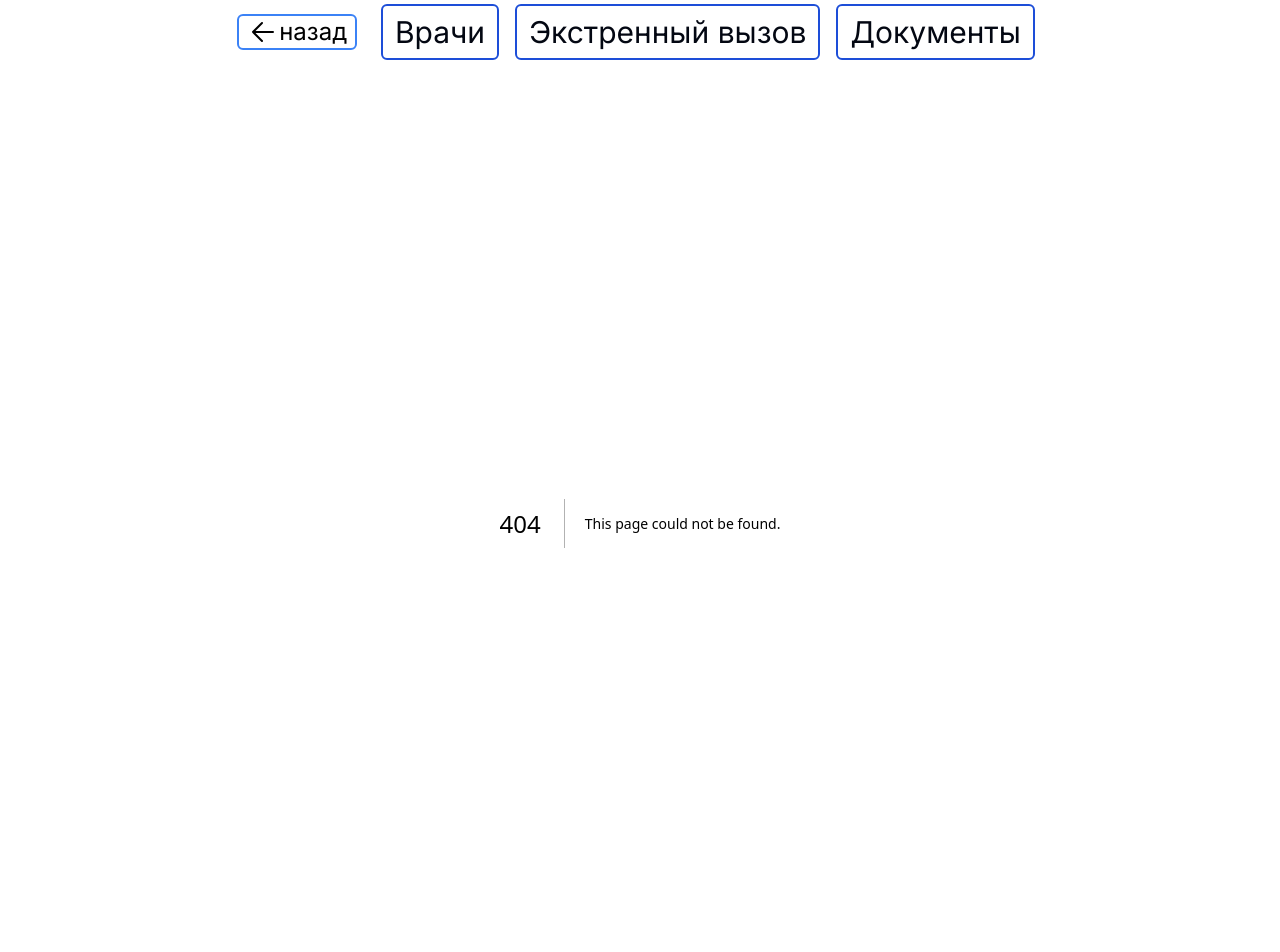
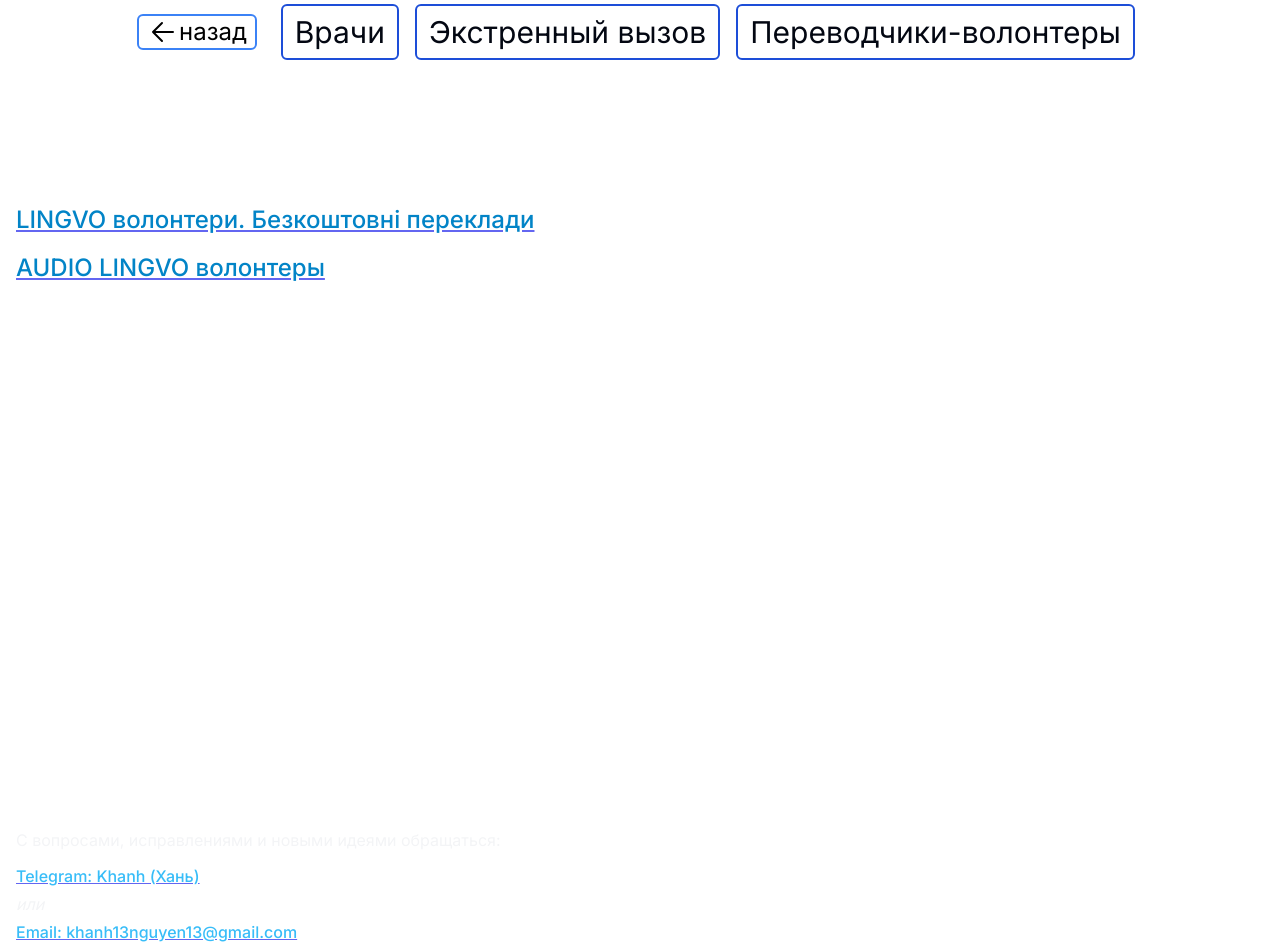
Before and after one commit to Khaanh/Memmingen-Info, a Next.js app: page /translators in a window 1280 px wide. Before the commit this address had no page. Shown: the part 120-1072 px from the top of the page. Built offline with nearby package versions, Linux system fonts and the light colour scheme.

Commit message:
added page translators & contact in footer

```diff
--- a/app/components/FooterPage.tsx
+++ b/app/components/FooterPage.tsx
@@ -2,9 +2,16 @@ import React from 'react'
 
 export default function FooterPage() {
   return (
-    <footer className='flex flex-initial py-3 text-gray-100 dark:bg-gray-800 dark:border-gray-600'>
-      <div className="container flex-initial mx-auto px-4">
-        Footer page
+    <footer className='flex flex-initial py-6 text-gray-100 dark:bg-gray-800 dark:border-gray-600'>
+      <div className="container px-2 lg:px-4 flex-initial mx-auto">
+        <div className='flex flex-col'>
+          <p className='mb-3'>
+            С вопросами, исправлениями и новыми идеями обращаться:
+          </p>
+          <a href="https://t.me/Kh2nh" className='mb-1 break-all text-sky-400 font-medium underline decoration-indigo-500 hover:decoration-wavy'>Telegram: Khanh (Хань)</a>
+          <i className='mb-1'>или</i>
+          <a href="mailto:khanh13nguyen13@gmail.com" className='break-all text-sky-400 font-medium underline decoration-indigo-500 hover:decoration-wavy'>Email: khanh13nguyen13@gmail.com</a>
+        </div>
       </div>
     </footer>
   )
--- a/app/components/HeaderPage.tsx
+++ b/app/components/HeaderPage.tsx
@@ -7,7 +7,7 @@ import Image from 'next/image';
 export default function HeaderPage() {
   return (
     <header className='flex flex-initial text-gray-950 mt-6 mb-14'>
-      <div className="container flex-initial mx-auto px-4">
+      <div className="container px-1 sm:px-2 lg:px-4 flex-initial mx-auto">
         <nav>
           <Link className='flex items-center justify-center mb-6' href='/'>
             <Image
--- a/app/components/Navigation.tsx
+++ b/app/components/Navigation.tsx
@@ -12,13 +12,12 @@ export default function Navigation() {
     {
       href: "doctors",
       label: "Врачи"
-    },
-    {
+    }, {
       href: "emergency",
       label: "Экстренный вызов"
     }, {
-      href: "documents",
-      label: "Документы"
+      href: "translators",
+      label: "Переводчики-волонтеры"
     }
   ]
 
@@ -29,7 +28,7 @@ export default function Navigation() {
 
   return (
     <ul className='flex flex-wrap items-center justify-center mx-auto'>
-      <button className='flex items-center border-2 border-blue-500  rounded-md px-2 hover:bg-blue-500 transition text-black hover:text-white hover:-translate-x-1 sm:mr-4' onClick={() => router.back()}>
+      <button className='flex items-center border-2 border-blue-500 rounded-md px-2 hover:bg-blue-500 transition text-black hover:text-white hover:-translate-x-1 sm:mr-4' onClick={() => router.back()}>
         <ArrowSmallLeftIcon className='h-8 w-8' />
         <span className='text-2xl'>назад</span>
       </button>
@@ -39,7 +38,7 @@ export default function Navigation() {
             <li key={link.label} className='m-2'>
               <Link
                 href={`/${link.href}`}
-                className={`flex text-3xl text-center border-2 border-blue-700 rounded-md px-3 py-2 transition hover:-translate-y-0.5 ${pathName === "/" + link.href ? 'link-active' : ''} `}>
+                className={`flex text-2xl px-2 sm:px-3 sm:text-3xl text-center border-2 border-blue-700 rounded-md py-2 transition hover:-translate-y-0.5 ${pathName === "/" + link.href ? 'link-active' : ''} `}>
                 {link.label}
               </Link>
             </li>
--- a/app/layout.tsx
+++ b/app/layout.tsx
@@ -21,7 +21,7 @@ export default function RootLayout({
       <body className={`${inter.className} bg-white`}>
         <div className='flex flex-col justify-between min-h-screen'>
           <HeaderPage />
-          <main className="container lg:px-4 flex-initial mx-auto px-2 mb-10">
+          <main className="container px-2 lg:px-4 flex-initial mx-auto mb-10">
             {children}
           </main>
           <FooterPage />
--- /dev/null
+++ b/app/translators/page.tsx
@@ -0,0 +1,30 @@
+import React from 'react'
+
+const linkGroups = [
+  {
+    href: "https://t.me/+SvJO-CAYnH04MTgx",
+    label: "LINGVO волонтери. Безкоштовнi переклади"
+  },
+  {
+    href: "https://bit.ly/lingvoaudio",
+    label: "AUDIO LINGVO волонтеры"
+  }
+]
+export default function Page() {
+  return (
+    <div className='sm:h-[80vh]'>
+      <h1 className='text-2xl mb-4 sm:text-4xl font-bold sm:mb-10'>Телеграм-группы для поиска переводчиков:  </h1>
+      <ul>
+        {
+          linkGroups.map((link, index) => {
+            return (
+              <li key={link.href} className='flex mb-4'>
+                <a href={`${link.href}`} className='text-1xl sm:text-2xl break-all text-sky-600 font-medium underline decoration-indigo-500 hover:decoration-wavy'>{link.label}</a>
+              </li>
+            )
+          })
+        }
+      </ul>
+    </div>
+  )
+}
```
Also changed, not shown: public/assets/category/zahnarzt.json (+0 -10 lines).
